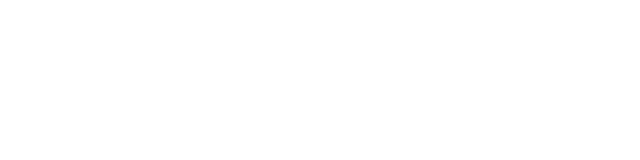
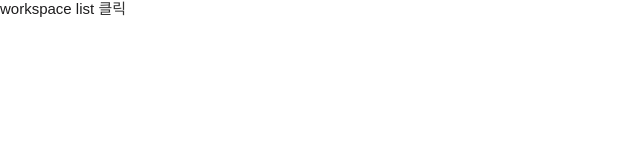
Before and after one commit to s1de-project/sps-front, a Vue app: page /WorkspaceList in a window 1280 px wide. Before the commit this address had no page. Shown: the top 160 px of the page, without its empty margins (0-640 px from the left). Built offline with nearby package versions, Linux system fonts and the light colour scheme.

Commit message:
[UPDATE] 로그인 flow

```diff
--- a/src/App.vue
+++ b/src/App.vue
@@ -1,6 +1,6 @@
 <template>
   <div id="app">
-		<div v-if=!user>
+		<div v-if=!$store.state.user>
 			<router-view />
 		</div>
 		<div v-else>
--- a/src/router/index.js
+++ b/src/router/index.js
@@ -6,6 +6,14 @@ const routes = [
     path: '/',
     name: 'LoginUser',
     component: Home
+  },
+  {
+    path: '/WorkspaceList',
+    name: 'WorkspaceList',
+    // route level code-splitting
+    // this generates a separate chunk (about.[hash].js) for this route
+    // which is lazy-loaded when the route is visited.
+    component: () => import(/* webpackChunkName: "about" */ '../views/WorkspaceList.vue')
   },
   {
     path: '/LoginDetail',
--- a/src/views/StartSlack.vue
+++ b/src/views/StartSlack.vue
@@ -8,7 +8,7 @@
 				<h3>Slack에서 시작하기</h3>
 				<p>Slack은 여러분의 팀과 소통할 새로운 방법입니다. 이메일보다 빠르고, 더 조직적이며, 훨씬 안전합니다. 그리고 무료로 사용해 볼 수 있습니다.</p>
 				<div>
-					<router-link to="/LoginDetail">워크스페이스 생성</router-link>
+					<router-link to="/WorkspaceList">워크스페이스 생성</router-link>
 				</div>
 				<p>계속 진행하면 Slack의 고객 서비스 약관, 사용자 서비스 약관, 개인정보 보호 정책, 및 쿠키 정책에 동의하는 것으로 간주됩니다.</p>
 			</div>
--- /dev/null
+++ b/src/views/WorkspaceList.vue
@@ -0,0 +1,20 @@
+<template>
+	<div>
+		workspace list
+		<router-link to="/ChannelMain" @click="toggleLogin">클릭</router-link>
+	</div>
+</template>
+
+<script>
+export default {
+	methods : {
+		toggleLogin() {
+			this.$store.state.user = !this.$store.state.user
+		}
+	}
+}
+</script>
+
+<style>
+
+</style>
```
